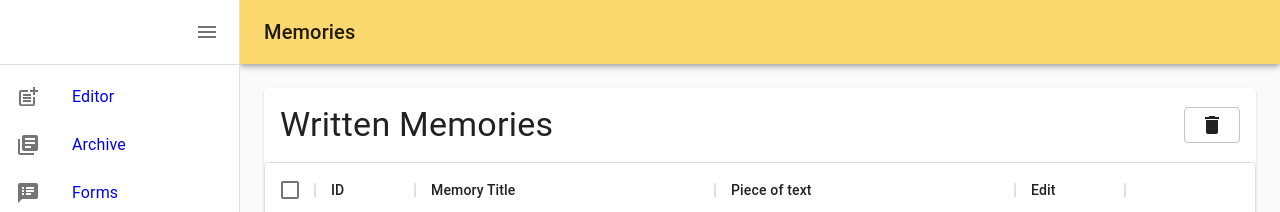
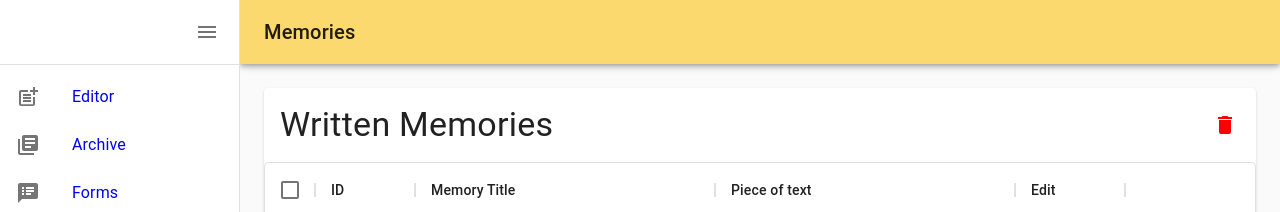
Before and after one commit to jiuck/memories, a React (Create React App) app: page /archive in a window 1280 px wide. Shown: the top 212 px of the page. Built offline with nearby package versions, Linux system fonts and the light colour scheme.

Commit message:
Fixes a warning and simplifies the layout

```diff
--- a/src/components/Archive.js
+++ b/src/components/Archive.js
@@ -6,7 +6,7 @@ import {
   Grid,
   Paper,
   Button,
-  ButtonGroup,
+  IconButton,
   Typography,
 } from "../../node_modules/@material-ui/core";
 import { makeStyles } from "../../node_modules/@material-ui/core/styles";
@@ -20,7 +20,7 @@ const useStyles = makeStyles((theme) => ({
   },
   sectionTitle: {
     padding: "1rem",
-    justifyContent: "center",
+    justifyContent: "space-between",
   },
   sectionTable: { height: 650 },
   editButton: { textDecoration: "none" },
@@ -98,20 +98,17 @@ const Archive = () => {
           <Grid
             container
             item
-            justifyContent="space-between"
             alignItems="center"
             className={classes.sectionTitle}
           >
-            <Grid item lg={6} md={6}>
-              <Typography variant="h4">Written Memories</Typography>
-            </Grid>
-            <Grid container item lg={6} md={6} justifyContent="flex-end">
-              <ButtonGroup aria-label="delete button">
-                <Button>
-                  <DeleteIcon onClick={handleDeleteWrittenMemories} />
-                </Button>
-              </ButtonGroup>
-            </Grid>
+            <Typography variant="h4">Written Memories</Typography>
+            <IconButton
+              variant="contained"
+              size="small"
+              onClick={handleDeleteWrittenMemories}
+            >
+              <DeleteIcon style={{ color: "FF0000" }} />
+            </IconButton>
           </Grid>
           <Grid item className={classes.sectionTable}>
             <DataGrid
```
